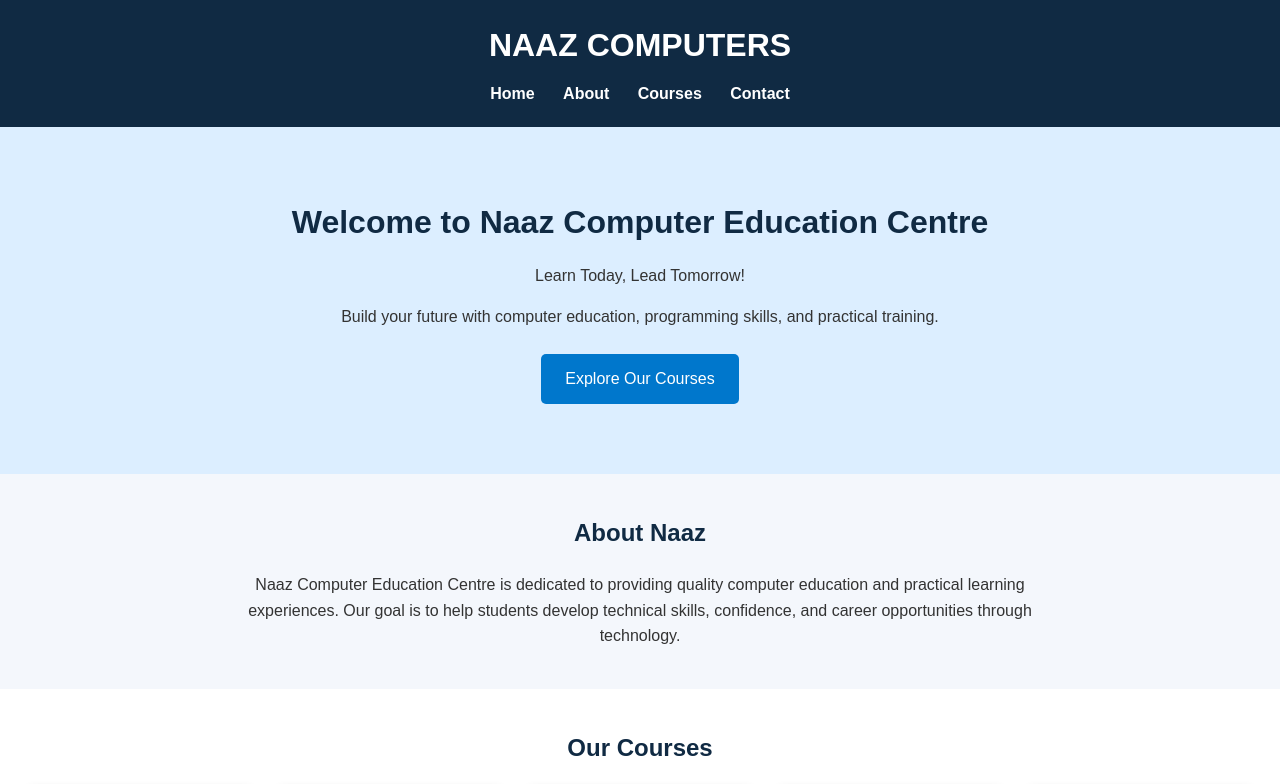
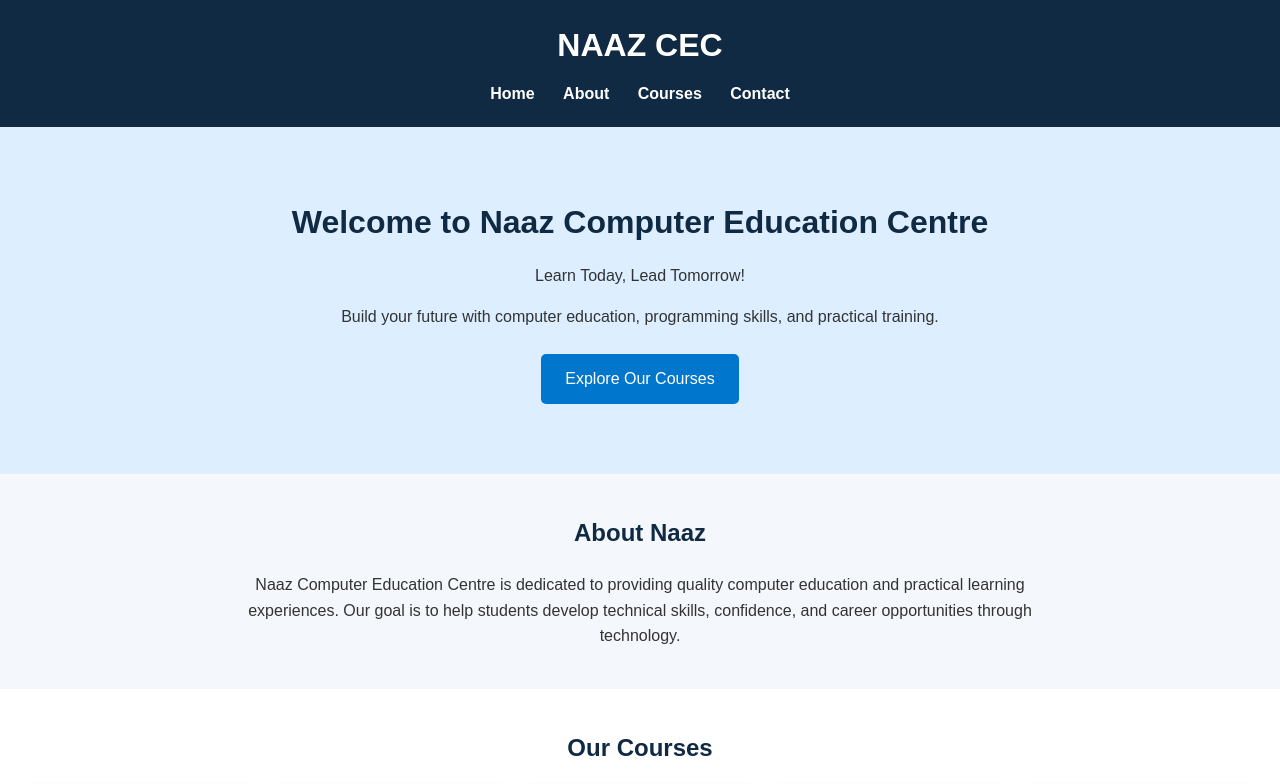
Before and after one commit to naazcec/Basic-Code, a plain HTML site: page index.html in a window 1280 px wide. Shown: the top 784 px of the page. Drawn offline with Linux system fonts and the light colour scheme.

Commit message:
Updated website heading

```diff
--- a/index.html
+++ b/index.html
@@ -11,7 +11,7 @@
 
     <!-- Navigation Bar -->
     <header>
-        <h1>NAAZ COMPUTERS</h1>
+        <h1>NAAZ CEC</h1>
         <nav>
             <a href="#home">Home</a>
             <a href="#about">About</a>
```
